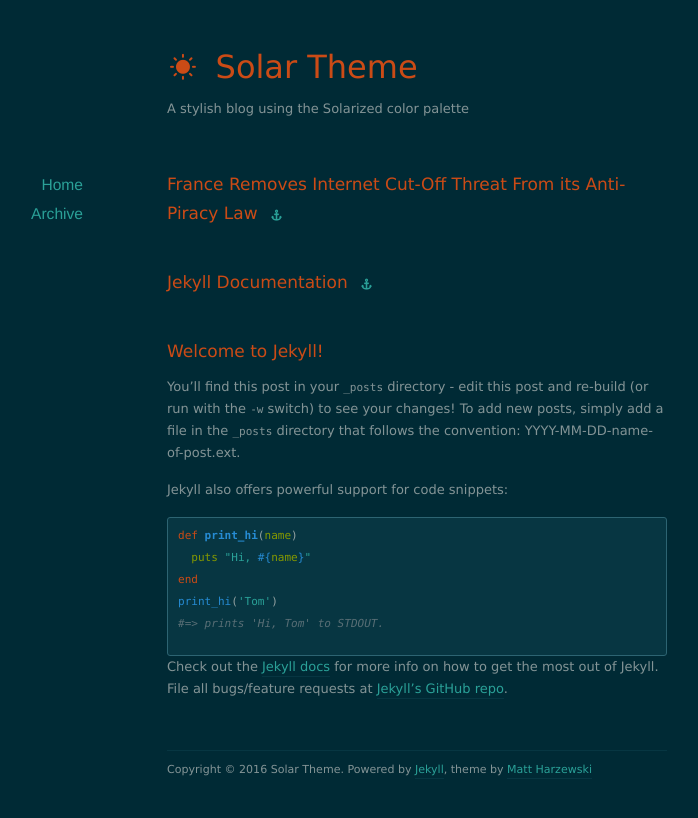
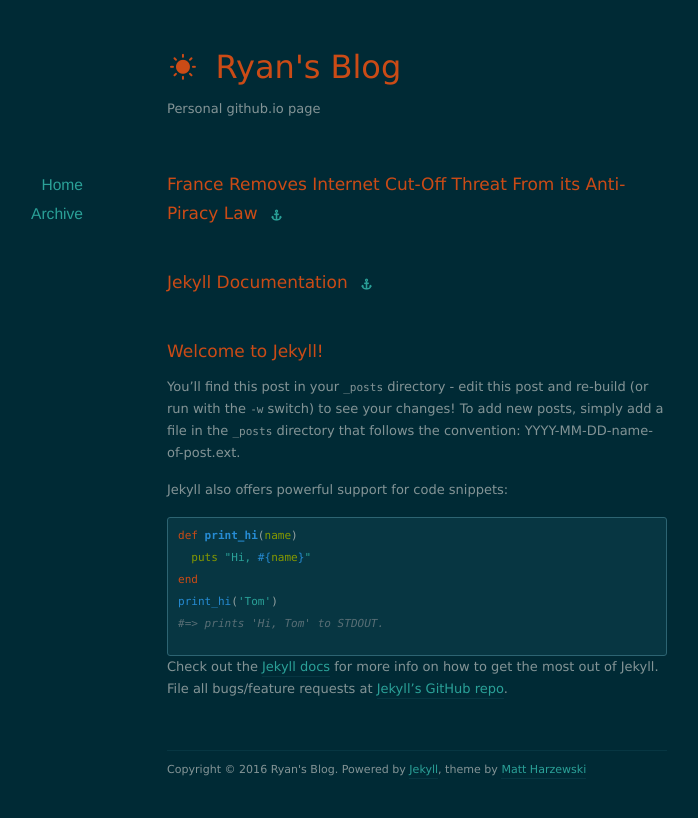
Before and after one commit to razki/devBlog, a Jekyll site: the page built from index.html, in a window 1280 px wide. Shown: the top 818 px of the page, without its empty margins (223-921 px from the left). Built offline with Jekyll 4.4.1, drawn with Linux system fonts in a browser that asks for light colours; nearby versions of some CDN libraries; the list of posts is cut into pages by our own code.

Commit message:
Updating the config

```diff
--- a/_config.yml
+++ b/_config.yml
@@ -1,6 +1,6 @@
-name: Solar Theme
-url: http://example.org
-description: A stylish blog using the Solarized color palette
+name: Ryan's Blog
+url: http://razki.github.io
+description: Personal github.io page
 
 permalink: /:year/:month/:day/:title/
 paginate: 10
```
